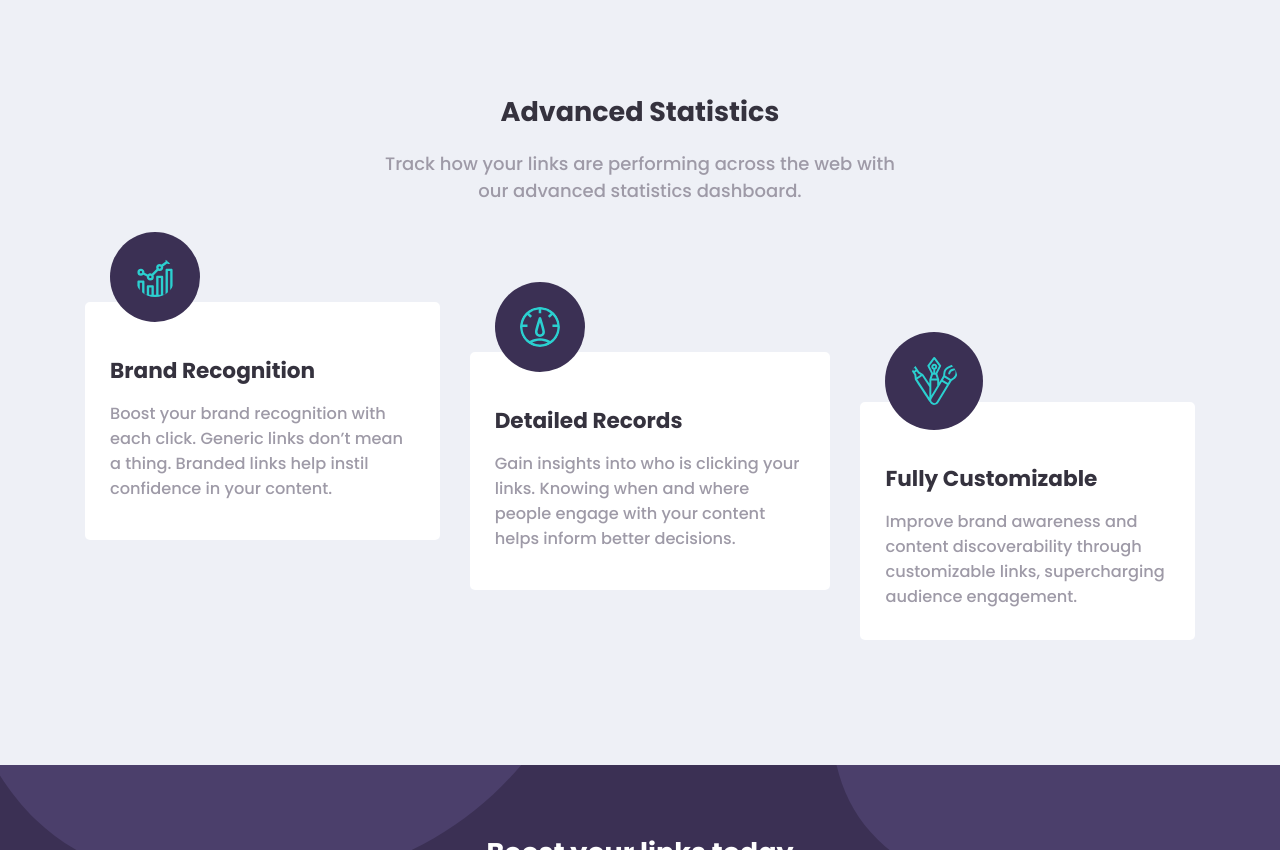
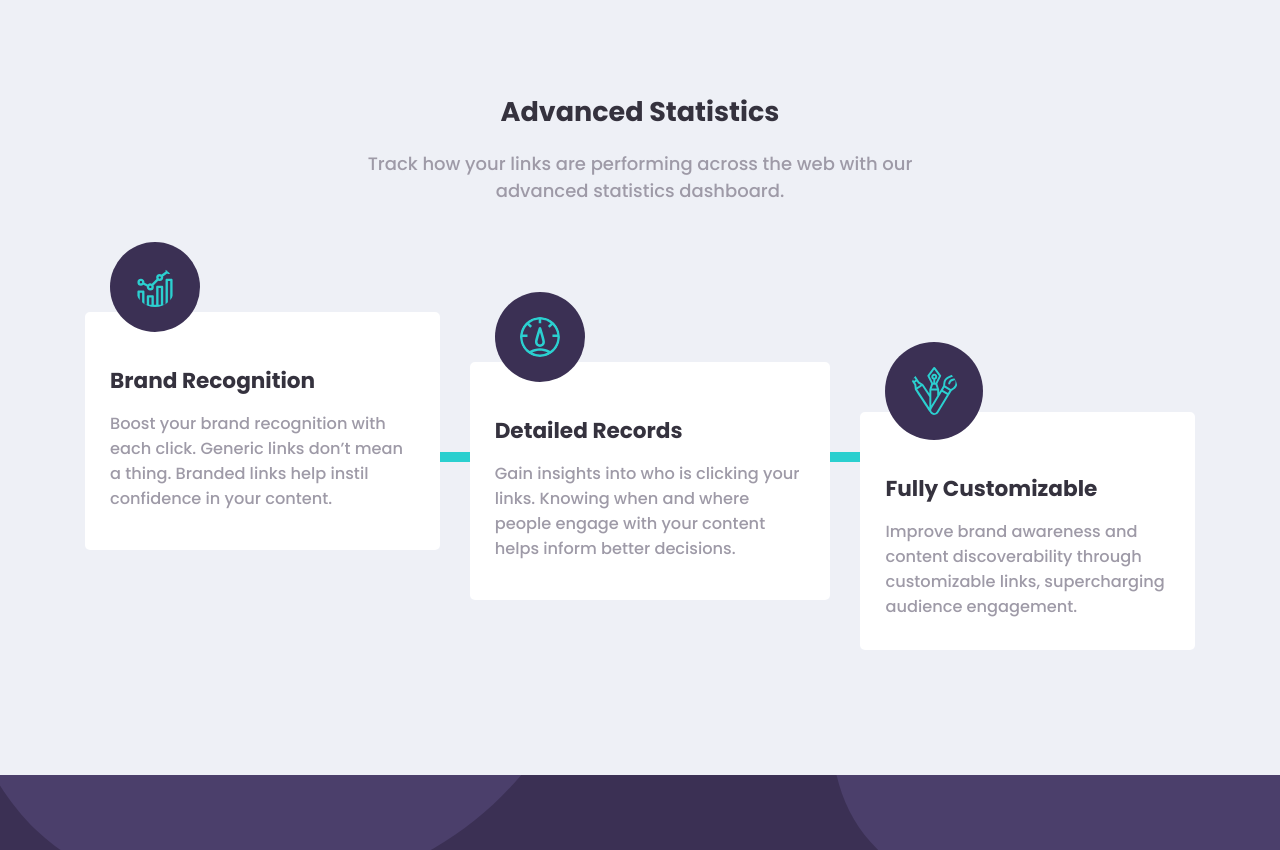
Before and after one commit to dannyfongdev/app-shorten-url, a Svelte app: page / in a window 1280 px wide. Shown: the part 760-1610 px from the top of the page. Built offline with nearby package versions, Linux system fonts and the light colour scheme.

Commit message:
Cosmetic lines in Statistics section

```diff
--- a/public/global.css
+++ b/public/global.css
@@ -447,6 +447,7 @@ section .box {
   background-color: white;
   padding: 0px 25px;
   border-radius: 5px;
+  z-index: 2;
 }
 
 section .box img {
@@ -471,7 +472,23 @@ section .box img {
   padding: 1rem 1.5rem;
 }
 
-@media (min-width: 768px) {
+.boxes::after {
+  content: '';
+  position: relative;
+  top: -800px;
+  left: 48.7%;
+  border: 0;
+  margin: 0;
+  border-left: 10px solid var(--primary-color-1);
+  height: 600px;
+  z-index: 1;
+}
+
+.statistics hr {
+  display: none;
+}
+
+@media (min-width: 845px) {
   section.section-statistics {
     padding-bottom: 200px;
   }
@@ -481,10 +498,29 @@ section .box img {
     margin: auto;
     text-align: left;
   }
+
   section .boxes {
     display: flex;
     flex-direction: row;
     gap: 30px;
+  }
+
+  .boxes::after {
+    /* turns off vertical line */
+    display: none;
+  }
+
+
+  .statistics hr {
+    display: block;
+    border: 0;
+    position: relative;
+    /* margin-left: 100px; */
+    top: 150px;
+    color: var(--statistics-bg-color);
+    border-bottom: 10px solid var(--primary-color-1);
+    width: 775px;
+    z-index: 1;
   }
 
   section .box-2 {
@@ -495,7 +531,6 @@ section .box img {
   section .box-3 {
     position: relative;
     top: 100px;
-    /* margin-bottom: 200px; */
   }
 
   .statistics p {
@@ -508,9 +543,9 @@ section .box img {
   }
 
   .statistics-header p {
-    padding: 1rem 16rem;
+    padding: 1rem 20vw;
     text-align: center;
-    font-size: 1rem
+    font-size: 1rem;
   }
 
 }
--- a/public/index.html
+++ b/public/index.html
@@ -74,6 +74,7 @@
               advanced statistics dashboard.
             </p>
           </div>
+          <hr>
           <div class="boxes">
             <div class="box box-1">
               <img
```
